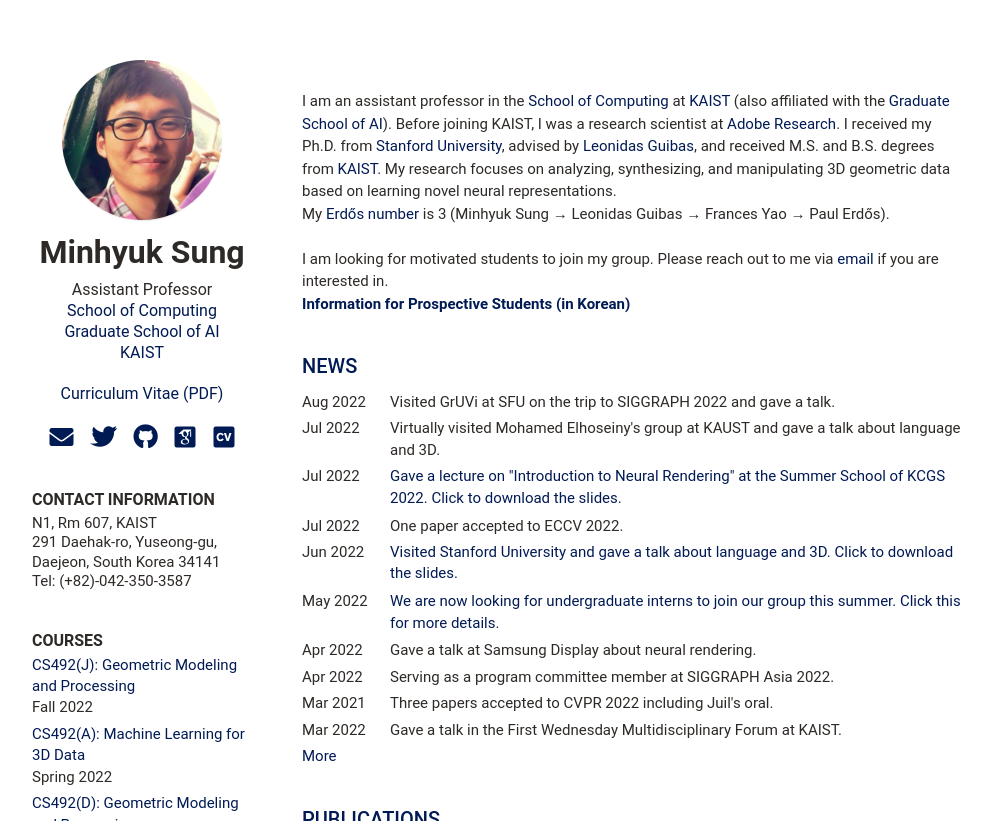
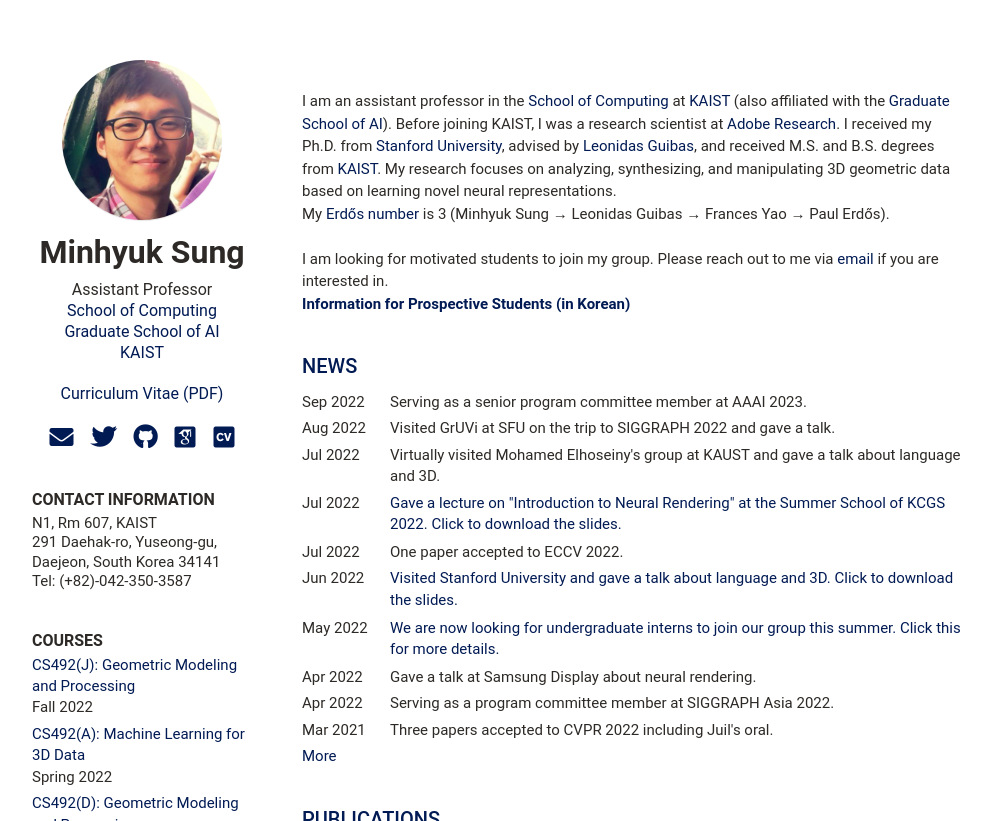
Before and after one commit to mhsung/mhsung.github.io, a Jekyll site: the page built from index.html, in a window 1280 px wide and 900 px high, cut to the strip 0-821 px from the top of the window. Shown: the whole strip, without its empty margins (126-1117 px from the left). Built offline with Jekyll 4.4.1, drawn with Linux system fonts in a browser that asks for light colours; some web fonts are replaced.

Commit message:
Updated.

```diff
--- a/_data/news.yml
+++ b/_data/news.yml
@@ -1,4 +1,6 @@
 news:
+    - title: "Serving as a senior program committee member at AAAI 2023."
+      time: Sep 2022
     - title: "Visited GrUVi at SFU on the trip to SIGGRAPH 2022 and gave a talk."
       time: Aug 2022
     - title: "Virtually visited Mohamed Elhoseiny's group at KAUST and gave a talk about language and 3D."
```
